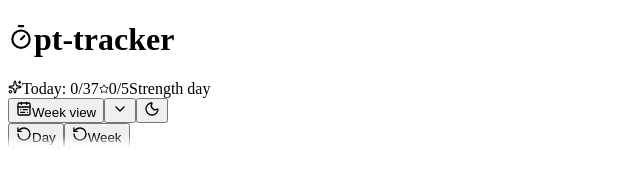
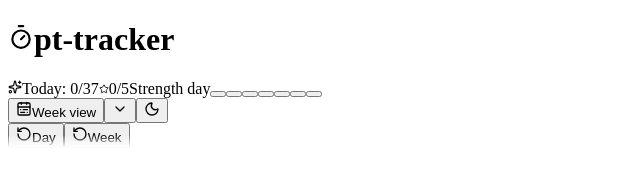
Before and after one commit to ungoldman/pt-tracker, a React (Vite) app: page / in a window 1280 px wide. Shown: the top 170 px of the page, without its empty margins (0-640 px from the left). Built offline with nearby package versions, Linux system fonts and the light colour scheme; the HTML template or start-up script is replaced by a standard one.

Commit message:
add week progress dots and today markers

```diff
--- a/src/App.jsx
+++ b/src/App.jsx
@@ -297,6 +297,18 @@ const App = () => {
   const isStrengthDay = computeIsStrengthDay(todayBlocks);
   const priorityStats = { done: stats.priorityDone, total: stats.priorityTotal };
   const threeDayWindow = getThreeDayWindow();
+  const weekSummary = days.map((day) => ({
+    day,
+    pct: dayStats(completed, SCHEDULE_BY_DAY[day], day).pct,
+  }));
+
+  const jumpToDay = useCallback(
+    (day) => {
+      setSelectedDay(day);
+      setViewMode('day');
+    },
+    [setViewMode]
+  );
 
   const renderDayCard = (day, highlightToday = false) => {
     const isToday = highlightToday && day === todayLabel;
@@ -428,6 +440,9 @@ const App = () => {
         pct={pct}
         priorityStats={priorityStats}
         isStrengthDay={isStrengthDay}
+        weekSummary={weekSummary}
+        todayLabel={todayLabel}
+        onSelectDay={jumpToDay}
         viewMode={viewMode}
         cycleViewMode={cycleViewMode}
         toggleAllCategoriesCollapsed={toggleAllCategoriesCollapsed}
@@ -454,7 +469,7 @@ const App = () => {
                       : darkMode
                         ? 'bg-gray-800 text-gray-200 border-gray-700 hover:border-blue-500'
                         : 'bg-white text-gray-700 border-gray-200 hover:border-blue-300'
-                  }`}
+                  } ${day === todayLabel && !isSelectedDay ? 'ring-1 ring-blue-400/70' : ''}`}
                 >
                   {renderDayLabel(day, isSelectedDay)}
                 </button>
--- a/src/components/Header.jsx
+++ b/src/components/Header.jsx
@@ -17,6 +17,9 @@ export default function Header({
   pct,
   priorityStats,
   isStrengthDay,
+  weekSummary,
+  todayLabel,
+  onSelectDay,
   viewMode,
   cycleViewMode,
   toggleAllCategoriesCollapsed,
@@ -97,6 +100,26 @@ export default function Header({
             >
               {isStrengthDay ? 'Strength day' : 'Rest day'}
             </span>
+            {/* Week progress dots: one per day, tap to jump there in day view */}
+            <span className="flex items-center gap-1.5 ml-1" aria-label="Week progress">
+              {weekSummary.map(({ day, pct: dayPct }) => (
+                <button
+                  key={day}
+                  onClick={() => onSelectDay(day)}
+                  title={`${day}: ${dayPct}% done`}
+                  aria-label={`${day}: ${dayPct}% done`}
+                  className={`w-2.5 h-2.5 rounded-full transition-colors ${
+                    dayPct === 100
+                      ? 'bg-green-500'
+                      : dayPct > 0
+                        ? 'bg-blue-500'
+                        : darkMode
+                          ? 'bg-gray-600'
+                          : 'bg-gray-300'
+                  } ${day === todayLabel ? 'ring-2 ring-blue-400/70' : ''}`}
+                />
+              ))}
+            </span>
           </div>
         )}
 
```
